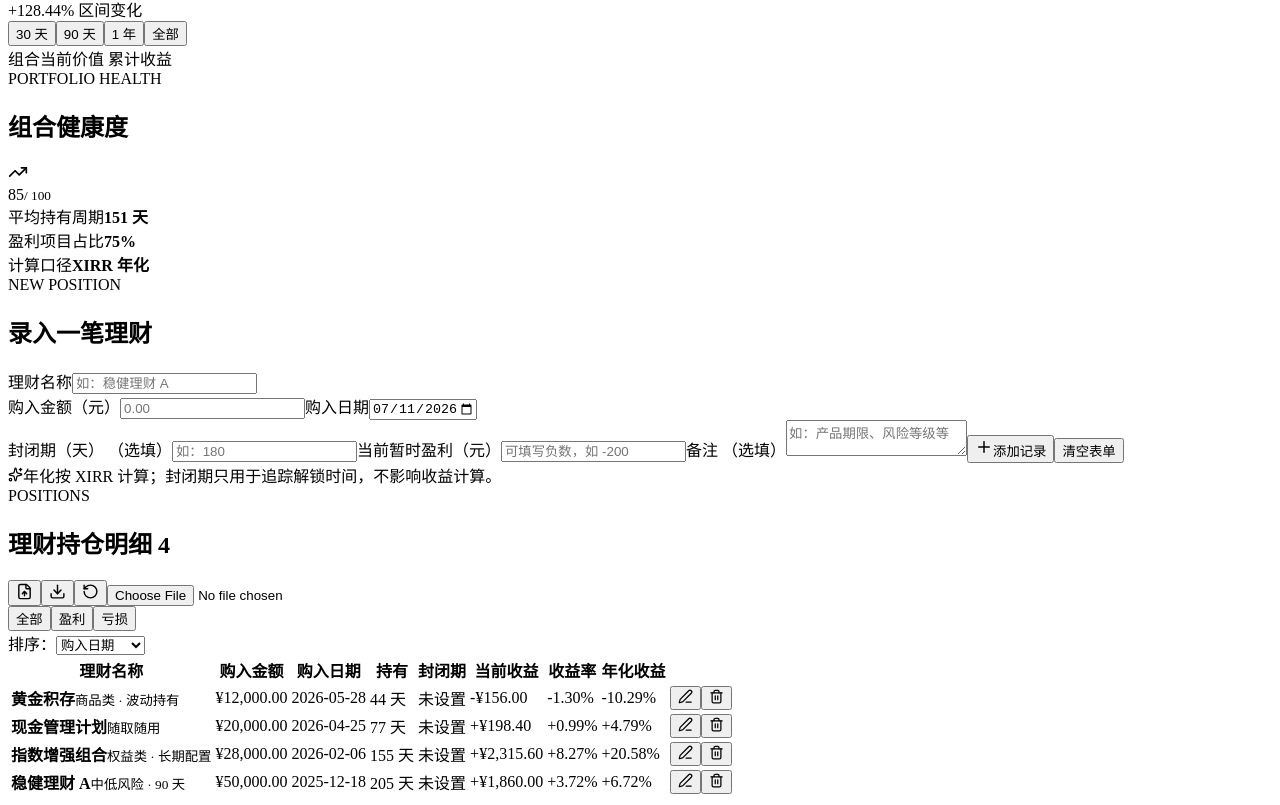
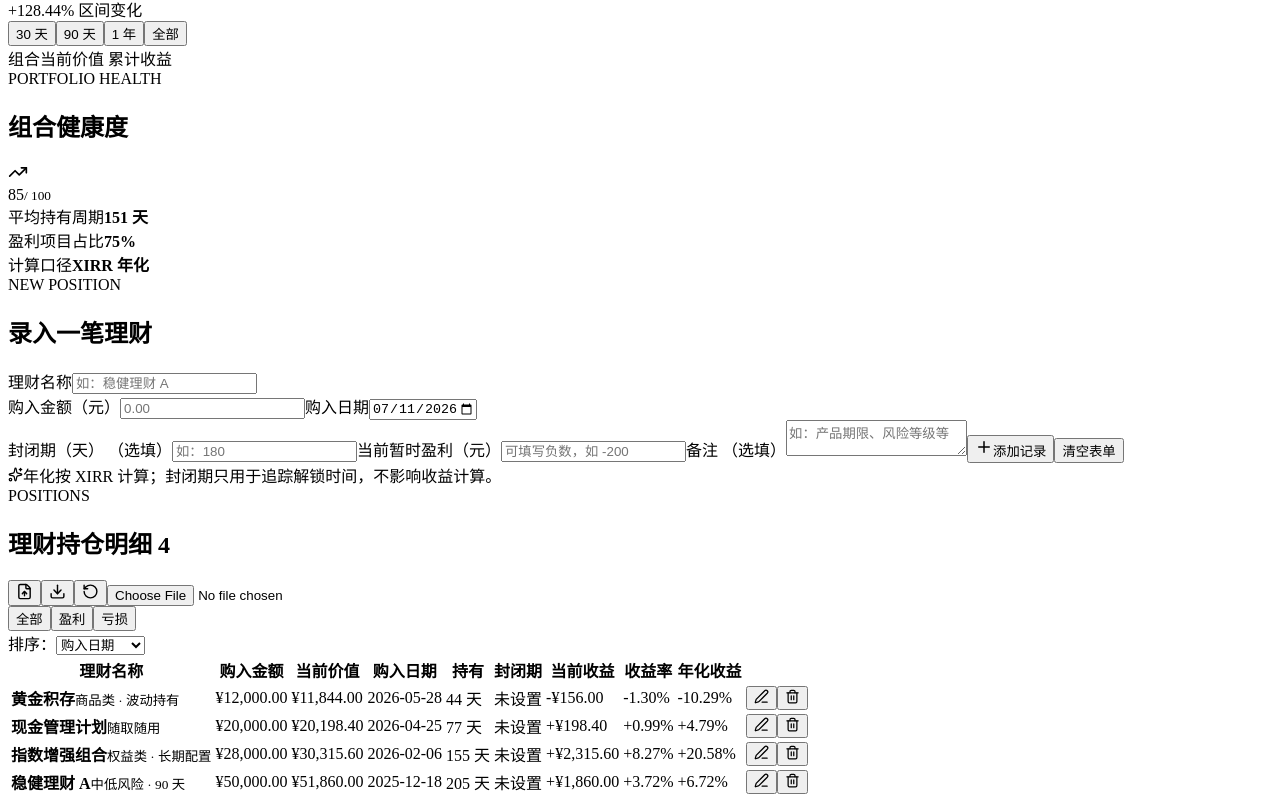
Before and after one commit to SuperMike96/investment_dashboard, a React (Vite) app: page / in a window 1280 px wide. Shown: the part 867-1672 px from the top of the page. Built offline with nearby package versions, Linux system fonts and the light colour scheme; the HTML template or start-up script is replaced by a standard one.

Commit message:
feat: show current holding value

```diff
--- a/src/App.tsx
+++ b/src/App.tsx
@@ -394,12 +394,13 @@ function App() {
             {visibleInvestments.length ? (
               <div className="records-table-wrap">
                 <table className="records-table">
-                  <thead><tr><th>理财名称</th><th>购入金额</th><th>购入日期</th><th>持有</th><th>封闭期</th><th>当前收益</th><th>收益率</th><th>年化收益</th><th aria-label="操作" /></tr></thead>
+                  <thead><tr><th>理财名称</th><th>购入金额</th><th>当前价值</th><th>购入日期</th><th>持有</th><th>封闭期</th><th>当前收益</th><th>收益率</th><th>年化收益</th><th aria-label="操作" /></tr></thead>
                   <tbody>{visibleInvestments.map((investment) => {
                     const isPositive = investment.profit >= 0
                     return <tr key={investment.id}>
                       <td><strong>{investment.name}</strong><small>{investment.note || '未添加备注'}</small></td>
                       <td>{privacyMode ? '••••••' : formatCurrency(investment.amount)}</td>
+                      <td>{privacyMode ? '••••••' : formatCurrency(investment.amount + investment.profit)}</td>
                       <td>{investment.date}</td>
                       <td>{daysHeld(investment.date)} 天</td>
                       <td>{(() => { const lockup = lockupStatus(investment.date, investment.lockupDays); return lockup.state === 'none' ? <span className="lockup-badge lockup-badge--none">未设置</span> : lockup.state === 'unlocked' ? <span className="lockup-badge lockup-badge--done"><b>已解锁</b><small>{lockup.unlockDate}</small></span> : <span className="lockup-badge lockup-badge--active"><b>剩 {lockup.daysRemaining} 天</b><small>解锁 {lockup.unlockDate}</small></span> })()}</td>
```
Also changed, not shown: 1 other file (tests, documents, lock files or other folders).
